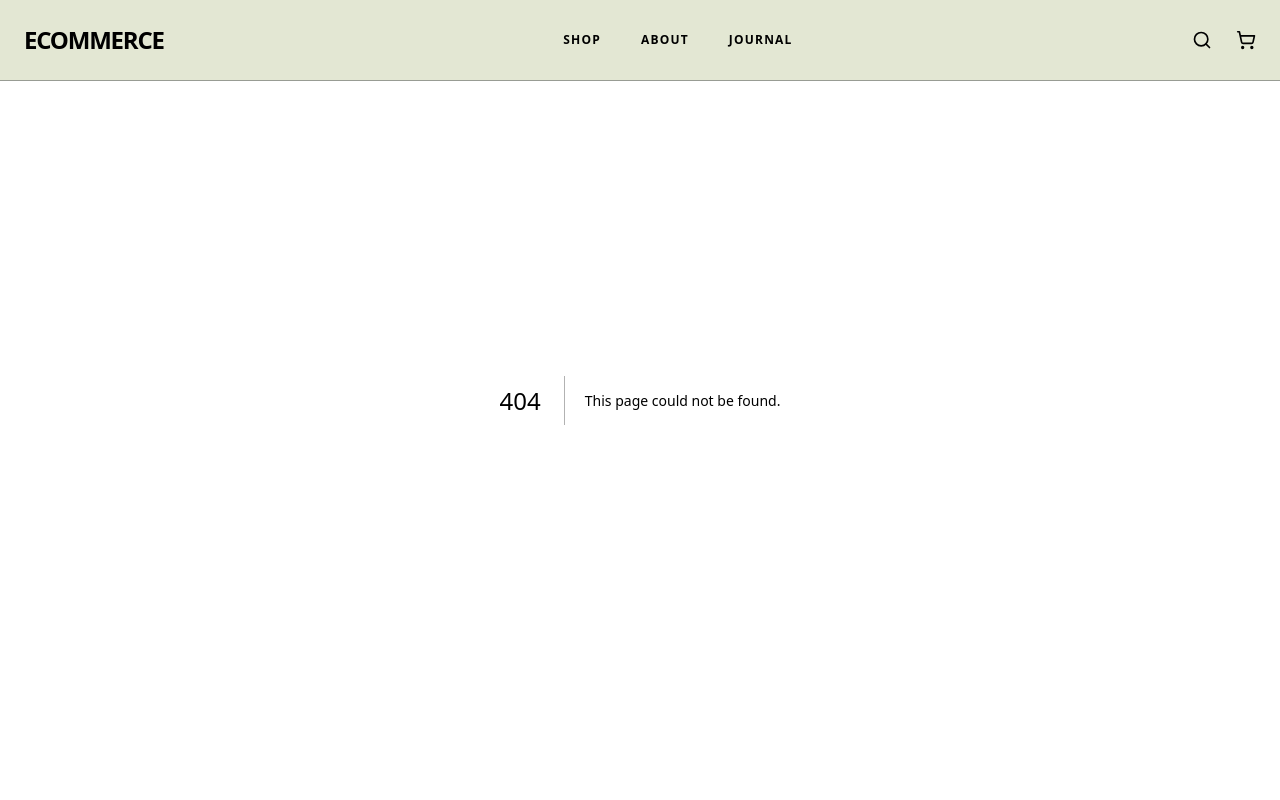
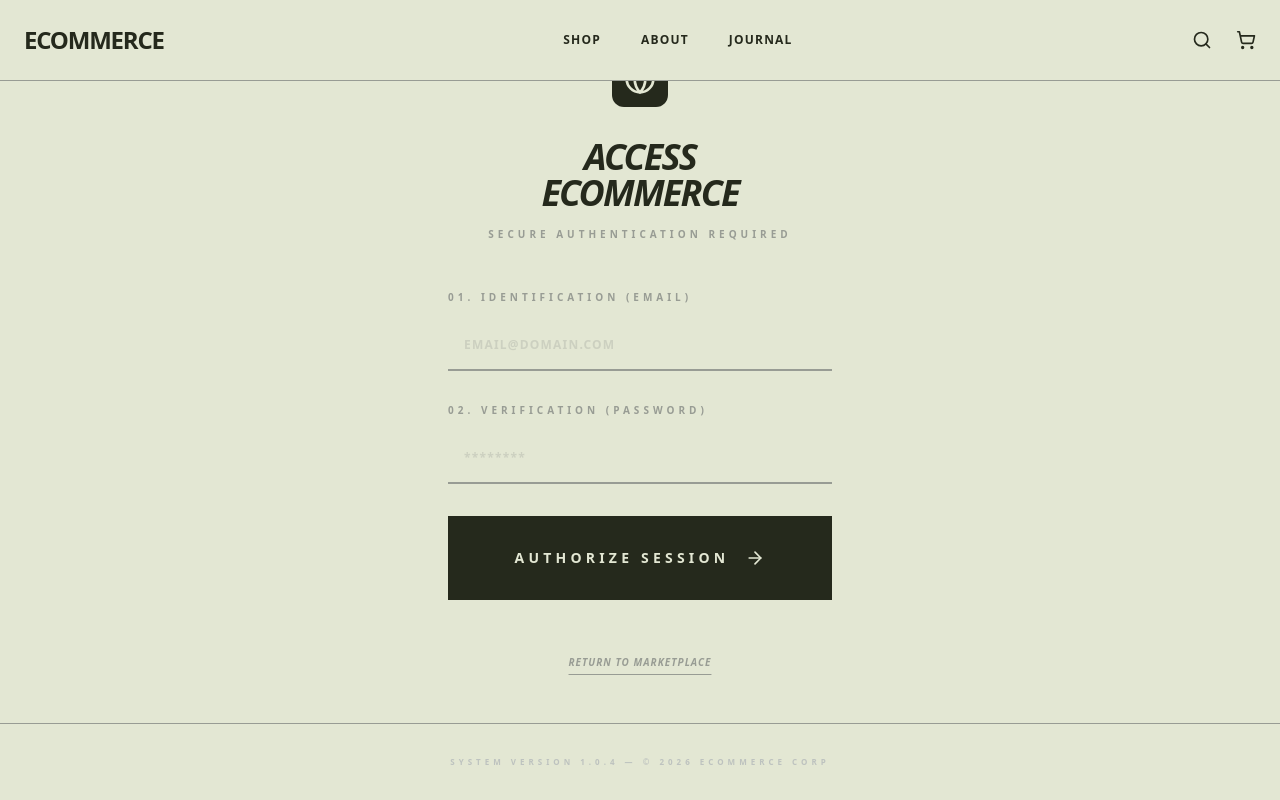
Before and after one commit to genilson-alves/ecommerce, a Next.js app in the folder frontend/: page /login in a window 1280 px wide. Before the commit this address had no page. Built offline with nearby package versions, Linux system fonts and the light colour scheme.

Commit message:
feat: implement Admin Role Guard and secure Login system with Zustand persist

```diff
--- /dev/null
+++ b/frontend/src/app/login/page.tsx
@@ -0,0 +1,108 @@
+"use client";
+
+import { useForm } from "react-hook-form";
+import { zodResolver } from "@hookform/resolvers/zod";
+import * as z from "zod";
+import axios from "axios";
+import { useAuth } from "@/lib/store";
+import { useRouter } from "next/navigation";
+import { PrimaryButton } from "@/components/ui/button";
+import { Globe, ArrowRight } from "lucide-react";
+import { useState } from "react";
+
+const loginSchema = z.object({
+  email: z.string().email("Invalid email address"),
+  password: z.string().min(6, "Password must be at least 6 characters"),
+});
+
+type LoginFormData = z.infer<typeof loginSchema>;
+
+export default function LoginPage() {
+  const { setAuth } = useAuth();
+  const router = useRouter();
+  const [error, setError] = useState<string | null>(null);
+
+  const { register, handleSubmit, formState: { errors, isSubmitting } } = useForm<LoginFormData>({
+    resolver: zodResolver(loginSchema),
+  });
+
+  const onSubmit = async (data: LoginFormData) => {
+    try {
+      const API_URL = process.env.NEXT_PUBLIC_API_URL || "http://localhost:3000/api";
+      const response = await axios.post(`${API_URL}/users/login`, data);
+
+      const { user, token } = response.data;
+
+      setAuth(user, token);
+
+      if (user.role === 'ADMIN') {
+        router.push("/admin");
+      } else {
+        router.push("/");
+      }
+    } catch (err: any) {
+      setError(err.response?.data?.message || "AUTHENTICATION FAILURE");
+    }
+  };
+
+  return (
+    <div className="h-screen w-screen flex flex-col bg-bone text-deep-olive">
+      <div className="flex-1 flex flex-col items-center justify-center p-6">
+        <div className="w-full max-w-sm space-y-12">
+          <div className="flex flex-col items-center gap-4 text-center">
+             <div className="bg-deep-olive text-bone p-3 rounded-xl mb-4">
+               <Globe size={32} />
+             </div>
+             <h1 className="text-4xl font-black uppercase tracking-tighter italic leading-none">
+               ACCESS <br/>ECOMMERCE
+             </h1>
+             <p className="text-[10px] font-bold uppercase tracking-[0.4em] text-sage">Secure Authentication Required</p>
+          </div>
+
+          <form onSubmit={handleSubmit(onSubmit)} className="space-y-8">
+            <div className="space-y-4">
+              <label className="text-[10px] font-bold uppercase tracking-[0.4em] text-sage block">01. IDENTIFICATION (EMAIL)</label>
+              <input
+                {...register("email")}
+                className="w-full bg-bone border-b-2 border-sage p-4 text-xs font-bold tracking-widest uppercase focus:outline-none focus:border-deep-olive transition-colors placeholder:text-sage/30"
+                placeholder="EMAIL@DOMAIN.COM"
+              />
+              {errors.email && <p className="text-[10px] text-red-500 font-bold uppercase">{errors.email.message}</p>}
+            </div>
+
+            <div className="space-y-4">
+              <label className="text-[10px] font-bold uppercase tracking-[0.4em] text-sage block">02. VERIFICATION (PASSWORD)</label>
+              <input
+                type="password"
+                {...register("password")}
+                className="w-full bg-bone border-b-2 border-sage p-4 text-xs font-bold tracking-widest uppercase focus:outline-none focus:border-deep-olive transition-colors placeholder:text-sage/30"
+                placeholder="********"
+              />
+              {errors.password && <p className="text-[10px] text-red-500 font-bold uppercase">{errors.password.message}</p>}
+            </div>
+
+            {error && (
+              <div className="bg-red-50 border border-red-200 p-4">
+                 <p className="text-[10px] text-red-500 font-bold uppercase tracking-widest text-center">{error}</p>
+              </div>
+            )}
+
+            <PrimaryButton type="submit" disabled={isSubmitting} className="w-full py-8 text-sm tracking-[0.3em] font-black uppercase flex items-center justify-center gap-4">
+              {isSubmitting ? "AUTHORIZING..." : (
+                <>AUTHORIZE SESSION <ArrowRight size={20} /></>
+              )}
+            </PrimaryButton>
+          </form>
+
+          <div className="text-center">
+             <a href="/" className="text-[10px] font-bold uppercase tracking-widest text-sage underline underline-offset-8 hover:text-deep-olive transition-colors italic">Return to Marketplace</a>
+          </div>
+        </div>
+      </div>
+
+      <div className="p-8 border-t border-sage text-center">
+         <p className="text-[8px] font-bold uppercase tracking-[0.5em] text-clay">SYSTEM VERSION 1.0.4 — © 2026 ECOMMERCE CORP</p>
+      </div>
+    </div>
+  );
+}
--- a/frontend/src/components/admin/layout.tsx
+++ b/frontend/src/components/admin/layout.tsx
@@ -1,12 +1,40 @@
 "use client";
 
+import { useEffect, useState } from "react";
+import { useRouter } from "next/navigation";
+import { useAuth } from "@/lib/store";
 import { AdminSidebar } from "./sidebar";
+import { Loader2 } from "lucide-react";
 
 interface AdminLayoutProps {
   children: React.ReactNode;
 }
 
 export const AdminLayout = ({ children }: AdminLayoutProps) => {
+  const { isAdmin, user } = useAuth();
+  const router = useRouter();
+  const [authorized, setAuthorized] = useState(false);
+
+  useEffect(() => {
+    // If user is not admin, redirect to login
+    if (!isAdmin()) {
+      router.push("/login");
+    } else {
+      setAuthorized(true);
+    }
+  }, [isAdmin, router]);
+
+  if (!authorized) {
+    return (
+      <div className="flex h-screen w-screen items-center justify-center bg-bone text-deep-olive">
+        <div className="flex flex-col items-center gap-4">
+          <Loader2 className="animate-spin text-sage" size={48} />
+          <p className="text-[10px] font-bold uppercase tracking-[0.5em] text-sage">Authenticating Admin Session</p>
+        </div>
+      </div>
+    );
+  }
+
   return (
     <div className="flex bg-bone min-h-screen text-deep-olive">
       <AdminSidebar />
--- a/frontend/src/lib/store.ts
+++ b/frontend/src/lib/store.ts
@@ -1,5 +1,37 @@
 import { create } from 'zustand';
 import { persist } from 'zustand/middleware';
+
+export interface User {
+  id: string;
+  email: string;
+  role: 'USER' | 'ADMIN';
+}
+
+interface AuthStore {
+  user: User | null;
+  token: string | null;
+  setAuth: (user: User, token: string) => void;
+  logout: () => void;
+  isAdmin: () => boolean;
+}
+
+export const useAuth = create<AuthStore>()(
+  persist(
+    (set, get) => ({
+      user: null,
+      token: null,
+      setAuth: (user, token) => set({ user, token }),
+      logout: () => {
+        set({ user: null, token: null });
+        localStorage.removeItem('ecommerce-auth-storage');
+      },
+      isAdmin: () => get().user?.role === 'ADMIN',
+    }),
+    {
+      name: 'ecommerce-auth-storage',
+    }
+  )
+);
 
 export interface CartItem {
   id: string;
```
